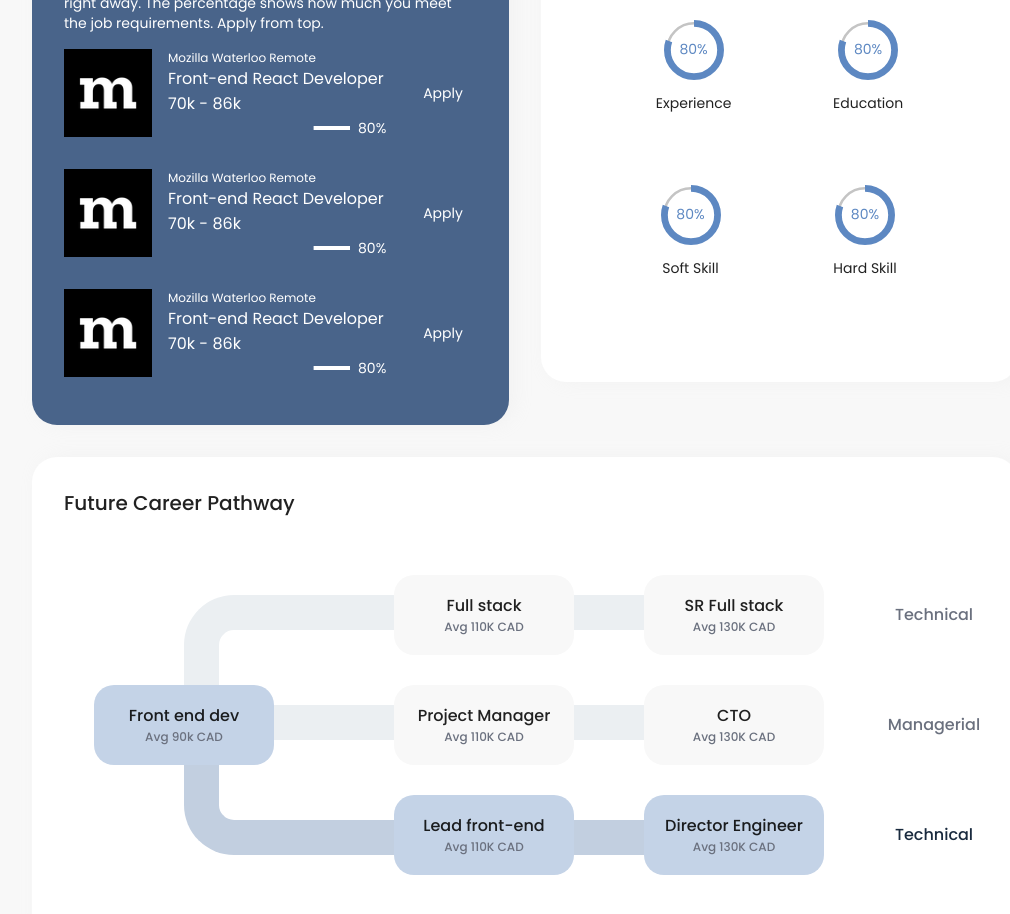
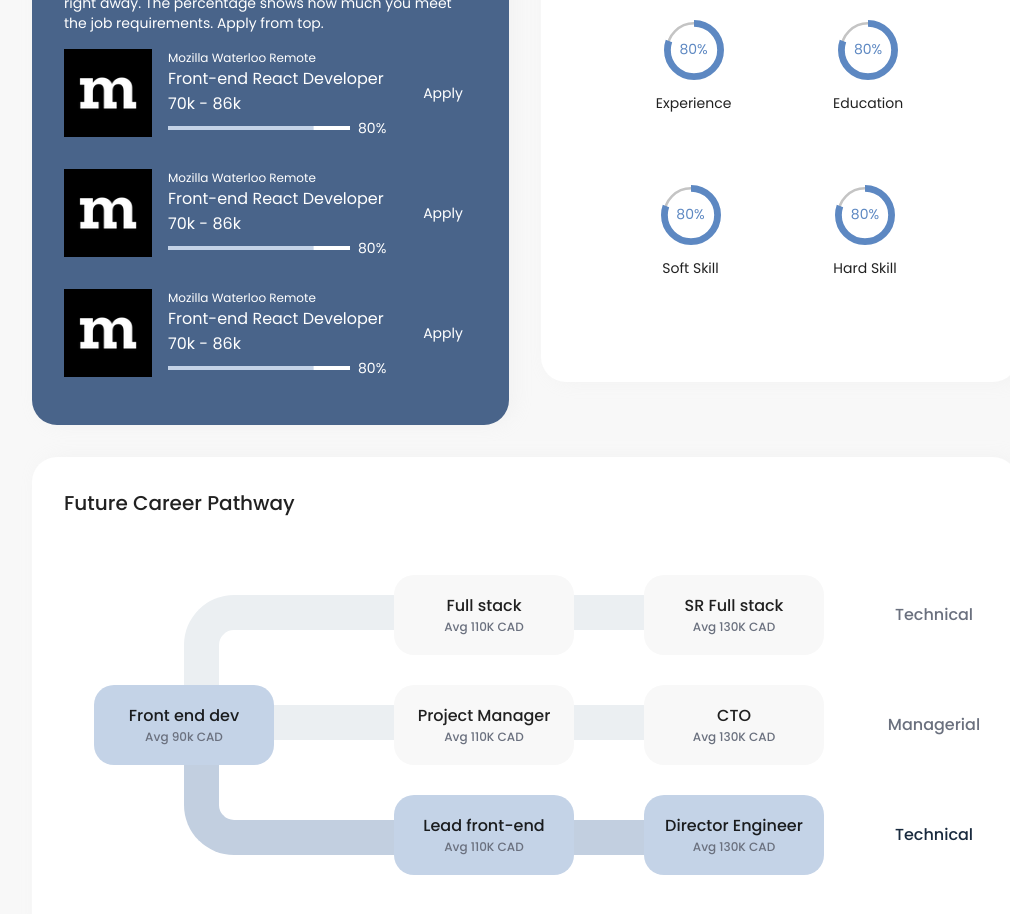
Before and after one commit to takeramagan/Smart-Match, a Next.js app: page /report in a window 1280 px wide. Shown: the part 880-1794 px from the top of the page, without its empty margins (238-1248 px from the left). Built offline with nearby package versions, Linux system fonts and the light colour scheme.

Commit message:
re-organize the code

```diff
--- a/src/components/MatchJob.js
+++ b/src/components/MatchJob.js
@@ -4,7 +4,7 @@ export function LinearProgressWithLabel (props) {
   return (
     <Box display='flex' alignItems='center'>
       <Box width='100%' mr={1}>
-        <LinearProgress variant='determinate' {...props} style={{ backgroundColor: 'white' }} />
+        <LinearProgress variant='determinate' color='secondary' {...props} style={{ backgroundColor: 'white' }} />
       </Box>
       <Box minWidth={35}>
         <Typography variant='body2' color='white'>{`${Math.round(
--- a/src/components/CareerPathwaySection.js
+++ b/src/features/report/CareerPathwaySection.js
@@ -1,6 +1,6 @@
 import { Box } from '@material-ui/core'
 import { useState } from 'react'
-import { Section } from './Section'
+import { Section } from '../../components/Section'
 import { makeStyles } from '@material-ui/core/styles'
 
 const useStyles = makeStyles({
--- a/src/components/CourseSection.js
+++ b/src/features/report/CourseSection.js
@@ -1,5 +1,5 @@
 import { Box, Chip } from '@material-ui/core'
-import { Section } from './Section'
+import { Section } from '../../components/Section'
 
 export function CourseSection () {
   return (
--- a/src/components/MarketCompetitiveness.js
+++ b/src/features/report/MarketCompetitivenessSection.js
@@ -1,6 +1,6 @@
 import { Box } from '@material-ui/core'
-import { PercentageLabel } from './PercentageLabel'
-import { Section } from './Section'
+import { PercentageLabel } from '../../components/PercentageLabel'
+import { Section } from '../../components/Section'
 import ReactECharts from 'echarts-for-react'
 
 export const RadarChart = () => {
--- a/src/components/MarketValueSection.js
+++ b/src/features/report/MarketValueSection.js
@@ -1,5 +1,5 @@
 import { Box } from '@material-ui/core'
-import { Section } from './Section'
+import { Section } from '../../components/Section'
 import ReactECharts from 'echarts-for-react'
 
 const Chart = () => {
--- a/src/components/MatchingJobsSection.js
+++ b/src/features/report/MatchingJobsSection.js
@@ -1,6 +1,6 @@
 import { Box } from '@material-ui/core'
-import { Section } from './Section'
-import { MatchJob } from './MatchJob'
+import { Section } from '../../components/Section'
+import { MatchJob } from '../../components/MatchJob'
 
 export function MatchingJobsSection () {
   return (
--- a/src/theme.js
+++ b/src/theme.js
@@ -14,7 +14,7 @@ const theme = createMuiTheme({
       main: '#49648A'
     },
     secondary: {
-      main: '#19857b'
+      main: '#C4D3E7'
     },
     error: {
       main: red.A400
```
Also changed, not shown: src/pages/report.js (+8 -6 lines).
